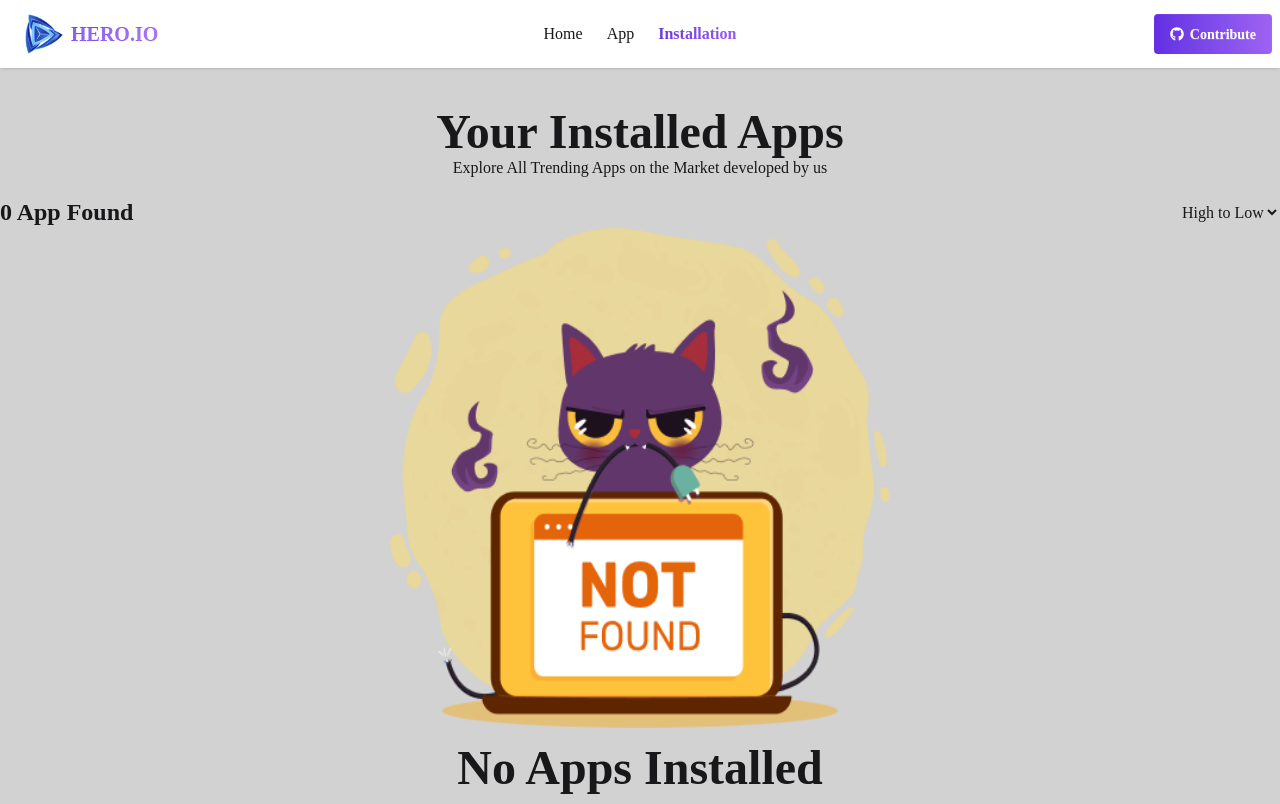
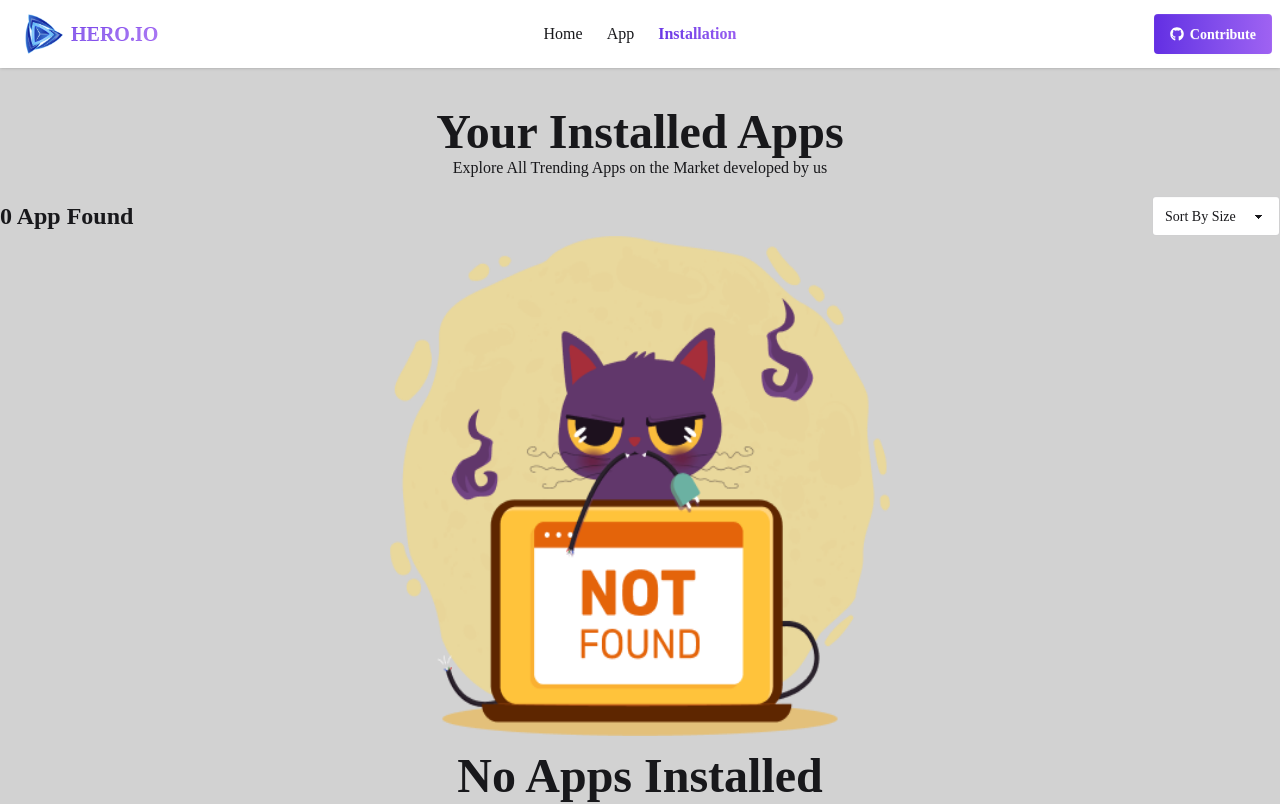
Before and after one commit to Mahfuz1912/HERO.IO, a React (Vite) app: page /installation in a window 1280 px wide. Shown: the top 804 px of the page. Built offline with nearby package versions, Linux system fonts and the light colour scheme.

Commit message:
feat: implement sorting functionality for installed apps by size

```diff
--- a/src/component/installation/Installation.jsx
+++ b/src/component/installation/Installation.jsx
@@ -22,15 +22,34 @@ const Installation = () => {
     localStorage.setItem("installedApps", JSON.stringify(updatedData));
   };
 
+  const shortBySize = (order) => {
+    const sortedData = [...data].sort((a, b) => {
+      if (order === "h2l") {
+        return b.size - a.size;
+      }
+
+      if (order === "l2h") {
+        return a.size - b.size;
+      }
+        return 0;
+    });
+    setData(sortedData);
+  };
   return (
     <div className="text-center py-10">
       <h1 className="text-5xl font-bold">Your Installed Apps</h1>
       <p>Explore All Trending Apps on the Market developed by us</p>
       <div className="flex justify-between items-center gap-4 mt-4">
         <p className="text-2xl font-semibold">{data.length} App Found</p>
-        <select name="" id="">
-          <option value="">High to Low</option>
-          <option value="">Low to High</option>
+        <select
+          name=""
+          id=""
+          className="select select-bordered w-32"
+          onChange={(e) => shortBySize(e.target.value)}
+        >
+          <option selected>Sort By Size</option>
+          <option value="h2l">High to Low</option>
+          <option value="l2h">Low to High</option>
         </select>
       </div>
       <div>
```
